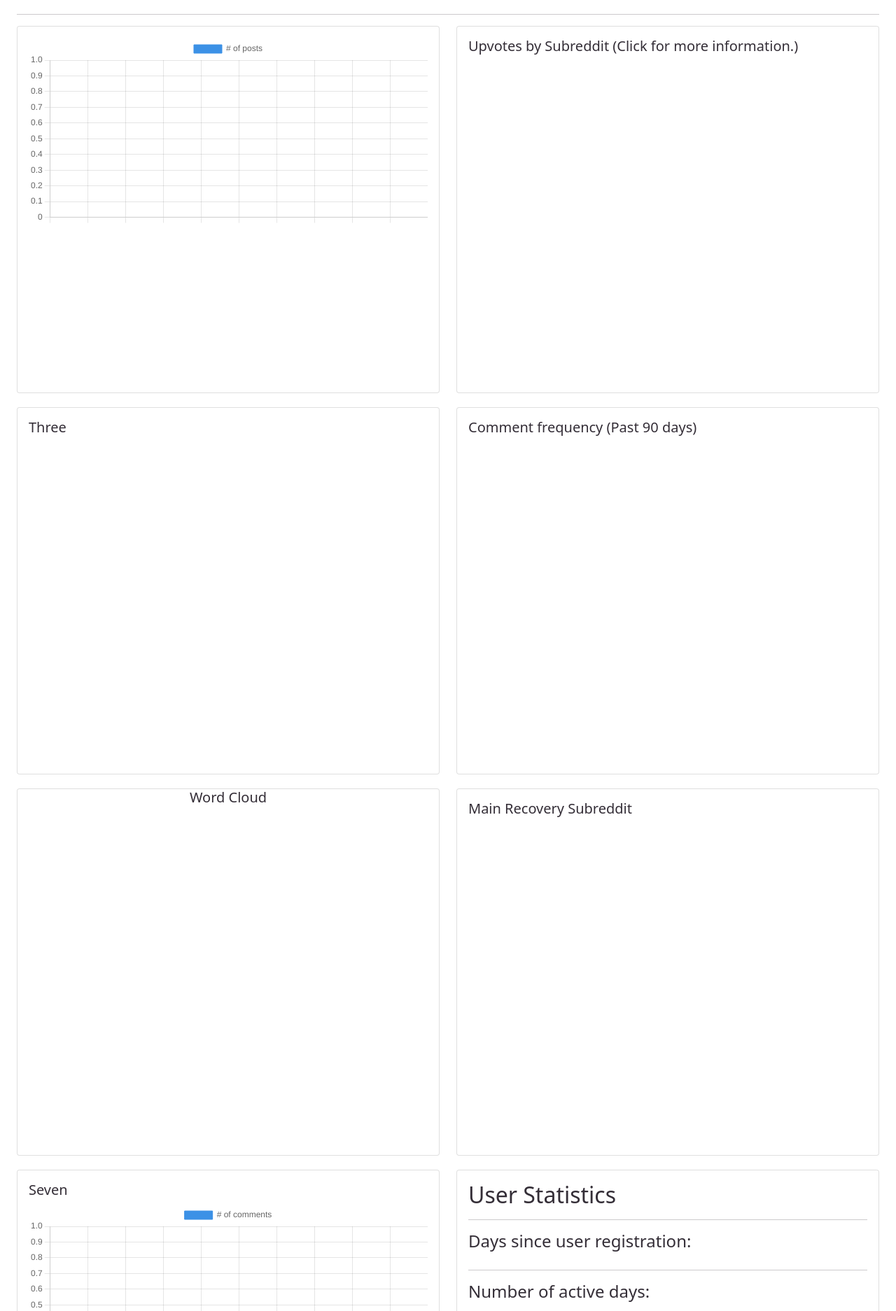
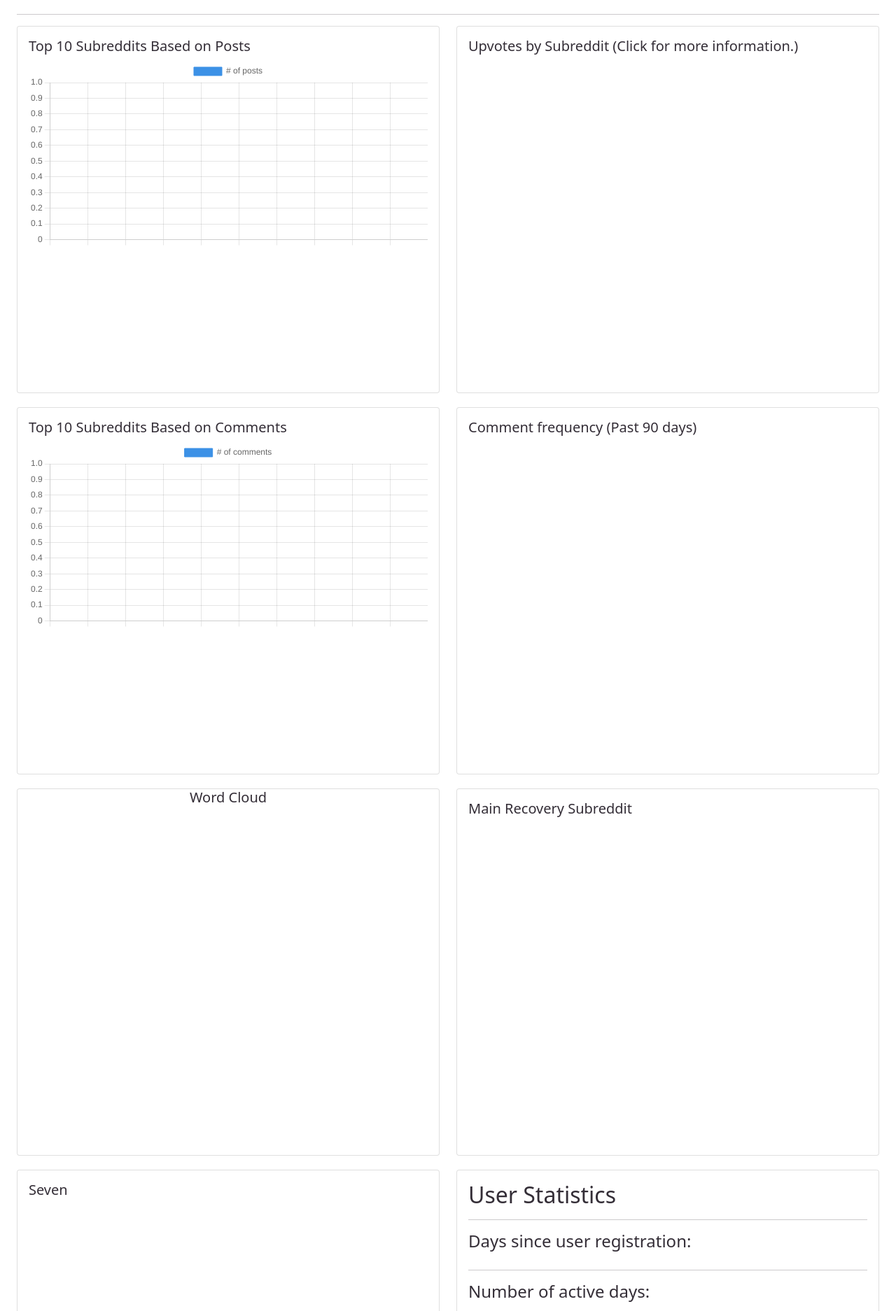
Before and after one commit to lawndarts/Reddit-Recovery-Dashboard, a Flask app: template dashboard/templates/dashboard.html in a window 1280 px wide. Shown: the part 64-1938 px from the top of the page at 70% size. Run offline with Flask 2, Linux system fonts and the light colour scheme; the template is opened without the code that fills it, so the values that code supplies are empty; a map, chart or similar area stays blank.

Commit message:
Moving Charts
Move chart from 7 to 3

```diff
--- a/dashboard/templates/dashboard.html
+++ b/dashboard/templates/dashboard.html
@@ -16,6 +16,7 @@ Dashboard
         <div class="col-sm-6">
           <div class="card">
             <div class="card-body">
+                <h5 class="card-title">Top 10 Subreddits Based on Posts</h5>
                 <canvas id="postSubreddits"></canvas>
             </div>
           </div>
@@ -35,7 +36,8 @@ Dashboard
         <div class="col-sm-6">
           <div class="card">
             <div class="card-body">
-              <h5 class="card-title">Three</h5>
+              <h5 class="card-title">Top 10 Subreddits Based on Comments</h5>
+              <canvas id="commentSubreddits"></canvas>
             </div>
           </div>
         </div>
@@ -78,7 +80,7 @@ Dashboard
           <div class="card">
             <div class="card-body">
               <h5 class="card-title">Seven</h5>
-              <canvas id="commentSubreddits"></canvas>
+              <div></div>
             </div>
           </div>
         </div>
```
